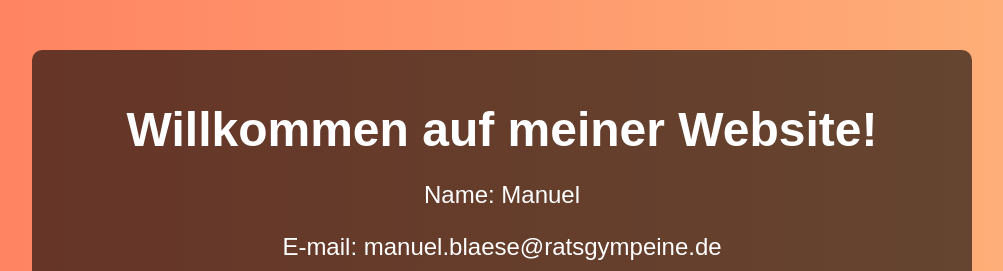
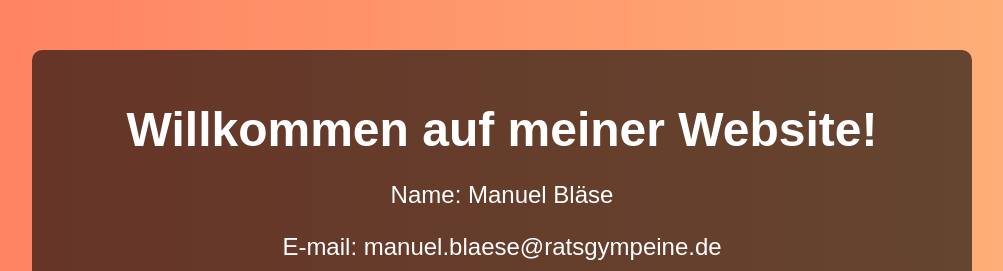
Before and after one commit to jmb-4/Manuel-Website, a plain HTML site: page index.html in a window 1280 px wide. Shown: the top 271 px of the page, without its empty margins (138-1141 px from the left). Drawn offline with Linux system fonts and the light colour scheme.

Commit message:
Update index.html

```diff
--- a/index.html
+++ b/index.html
@@ -49,7 +49,7 @@
         <!-- Hier kannst du den Platz für Name und E-Mail direkt ersetzen -->
         <div class="info">
             <!-- Platzhalter für Name und E-Mail -->
-            <p>Name: Manuel</p>
+            <p>Name: Manuel Bläse</p>
             <p>E-mail: manuel.blaese@ratsgympeine.de</p>
 
         </div>
```
